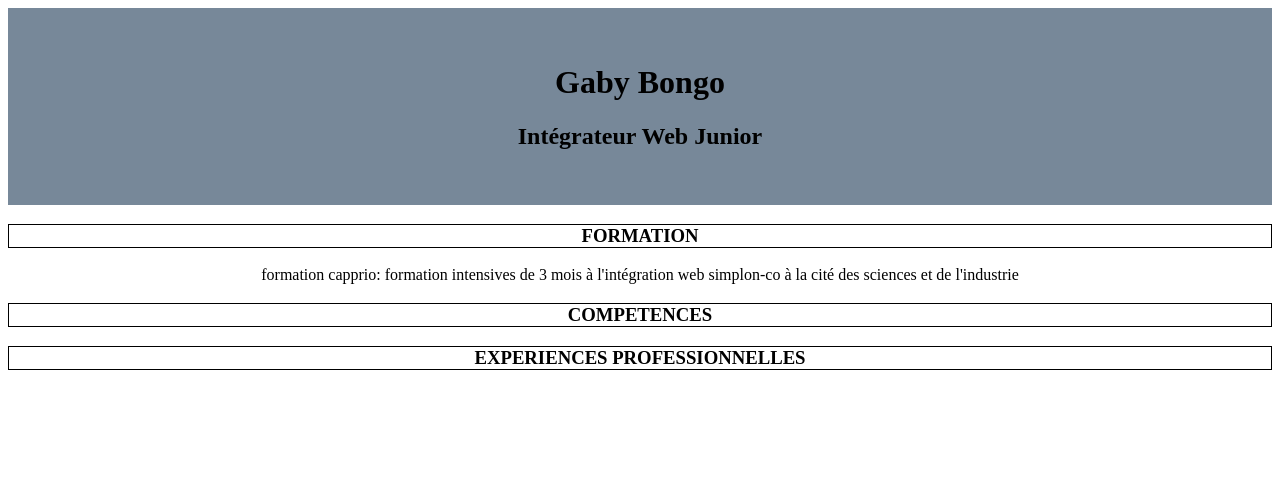
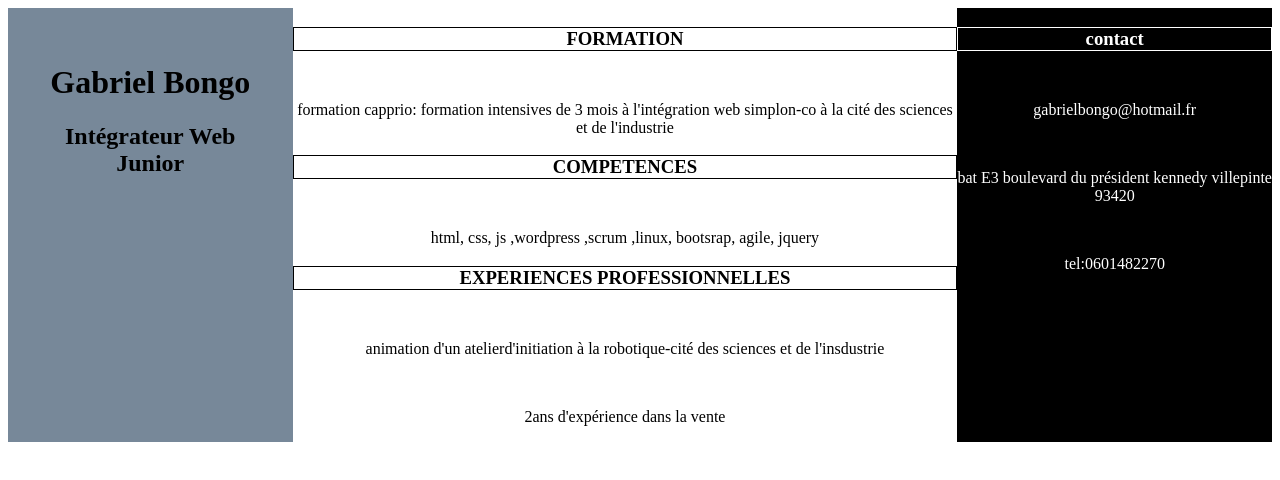
Before and after one commit to gabrielbongo/cv, a plain HTML site: page index.html in a window 1280 px wide. Drawn offline with Linux system fonts and the light colour scheme.

Commit message:
stucture

```diff
--- a/css/style.css
+++ b/css/style.css
@@ -1,6 +1,8 @@
 body{
   text-align: center;
+display:flex;
 }
+
 h2{
   text-align: center;
 }
@@ -12,3 +14,10 @@ padding: 35px;
 h3{
   border: 1px solid;
 }
+ p{
+   margin-top: 50px;
+ }
+.contact{
+  background-color: black;
+  color:white;
+}
--- a/index.html
+++ b/index.html
@@ -6,15 +6,28 @@
     <link href="css/style.css" rel="stylesheet">
 </head>
 <header>
-<h1>Gaby Bongo</h1>
+<h1>Gabriel Bongo</h1>
 <h2>Intégrateur Web Junior</h2>
 </header>
 <body>
+<div class="formation">
    <h3>FORMATION</h3>
    <p>formation capprio: formation intensives de 3 mois à l'intégration web simplon-co
      à la cité des sciences et de l'industrie</p>
   <h3>COMPETENCES</h2>
+    <p>html, css, js ,wordpress ,scrum ,linux, bootsrap, agile, jquery</P>
+<h3>EXPERIENCES PROFESSIONNELLES</h3>
+<p> animation d'un atelierd'initiation à la robotique-cité des sciences et de
+  l'insdustrie</p>
+  <p>2ans d'expérience dans la vente</p>
+</div>
+<div class="contact">
+<h3>contact</h3>
+<p>gabrielbongo@hotmail.fr</P>
+<p>bat E3 boulevard du président kennedy villepinte 93420</p>
 
-<h3>EXPERIENCES PROFESSIONNELLES</h3>
+<p>tel:0601482270</P>
+</div>
+ </body>
+ <footer></footer>
  </html>
- </body>
```
